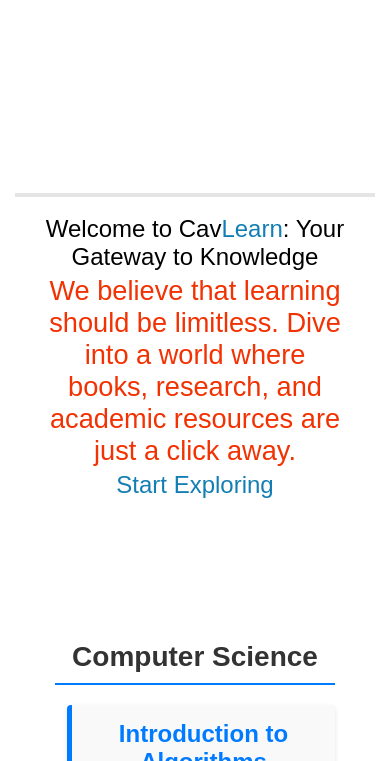
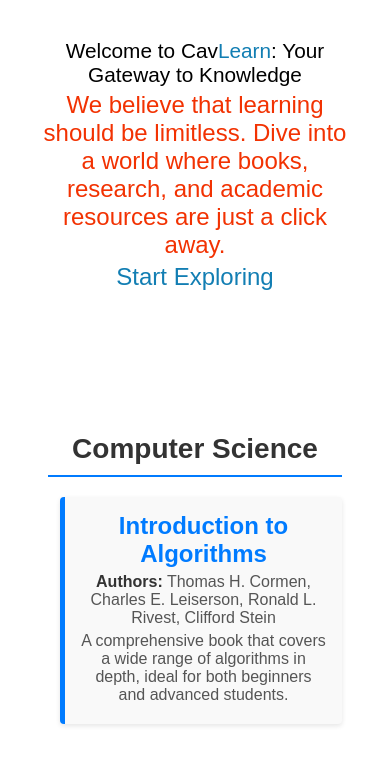
Before and after one commit to kalosa0770/CavLearn, a plain HTML site: page index.html in a window 390 px wide. Shown: the part 75-836 px from the top of the page. Drawn offline with Linux system fonts and the light colour scheme.

Commit message:
second commit

```diff
--- a/css/index.css
+++ b/css/index.css
@@ -5,7 +5,7 @@
 }
 
 body {
-    margin: 15px;
+    margin: 8px;
     font-family: Arial, Helvetica, sans-serif;
     height: 100vh;
     background-color: #ffffff;
@@ -15,7 +15,7 @@ header {
     width: 100%;
     min-height: 30vh;
     box-sizing: border-box;
-    box-shadow: 0px 4px 0px rgba(0,0,0,0.1);
+
 
 }
 
@@ -49,6 +49,7 @@ header {
     position: fixed;
     top: 0;
     right: 0;
+    left: 20px;
     width: 400px;
     background-color: #127eb3;
     box-shadow: -10px 0 10px rgba(0,0,0,0.1);
@@ -402,6 +403,13 @@ nav ul {
 
     }
 
+    header {
+        width: 100%;
+        min-height: 10vh;
+        box-sizing: border-box;
+
+    }
+
     .main-container {
         width: 100%;
         margin: 0 auto;
@@ -417,17 +425,19 @@ nav ul {
     }
 
     .intro h1 {
-        font-size: 1.5rem;
+        font-size: 1.3rem;
         color: #000;
         font-weight: 500;
     }
 
     .intro p {
-        font-size: 1.7rem;
+        font-size: 1.5rem;
         font-weight: lighter;
         color: rgb(242, 50, 2);
         padding: 4px;
         text-align: center;
+        padding: auto;
+        width: 100%;
     }
 
     .course-books {
```
